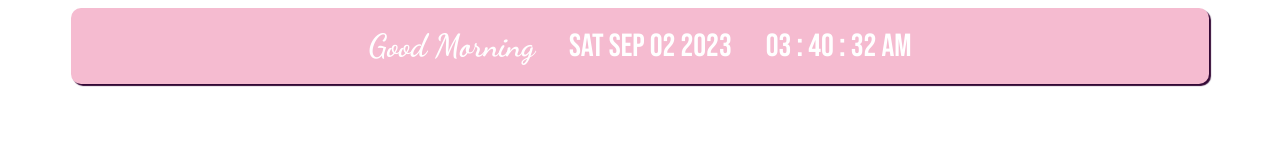
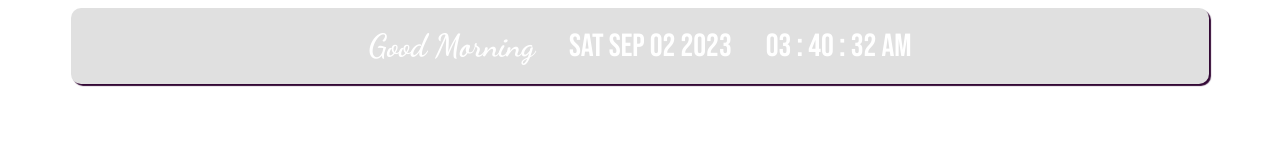
Before and after one commit to majoruva/bitc_h, a plain HTML site: page index.html in a window 1280 px wide. Drawn offline with Linux system fonts and the light colour scheme.

Commit message:
Update index.html

```diff
--- a/index.html
+++ b/index.html
@@ -40,7 +40,7 @@ h1 {
 .card {
     padding: 10px 25px 10px 25px;
     border-radius: 10px;
-    background: #F5BBD0;
+    background: #e0e0e0;
     width: 85vw;
     color: #fff;
     display: inline-block;
@@ -169,3 +169,6 @@ dateTime()
 
 </body>
 </html>
+
+</body>
+</html>
```
